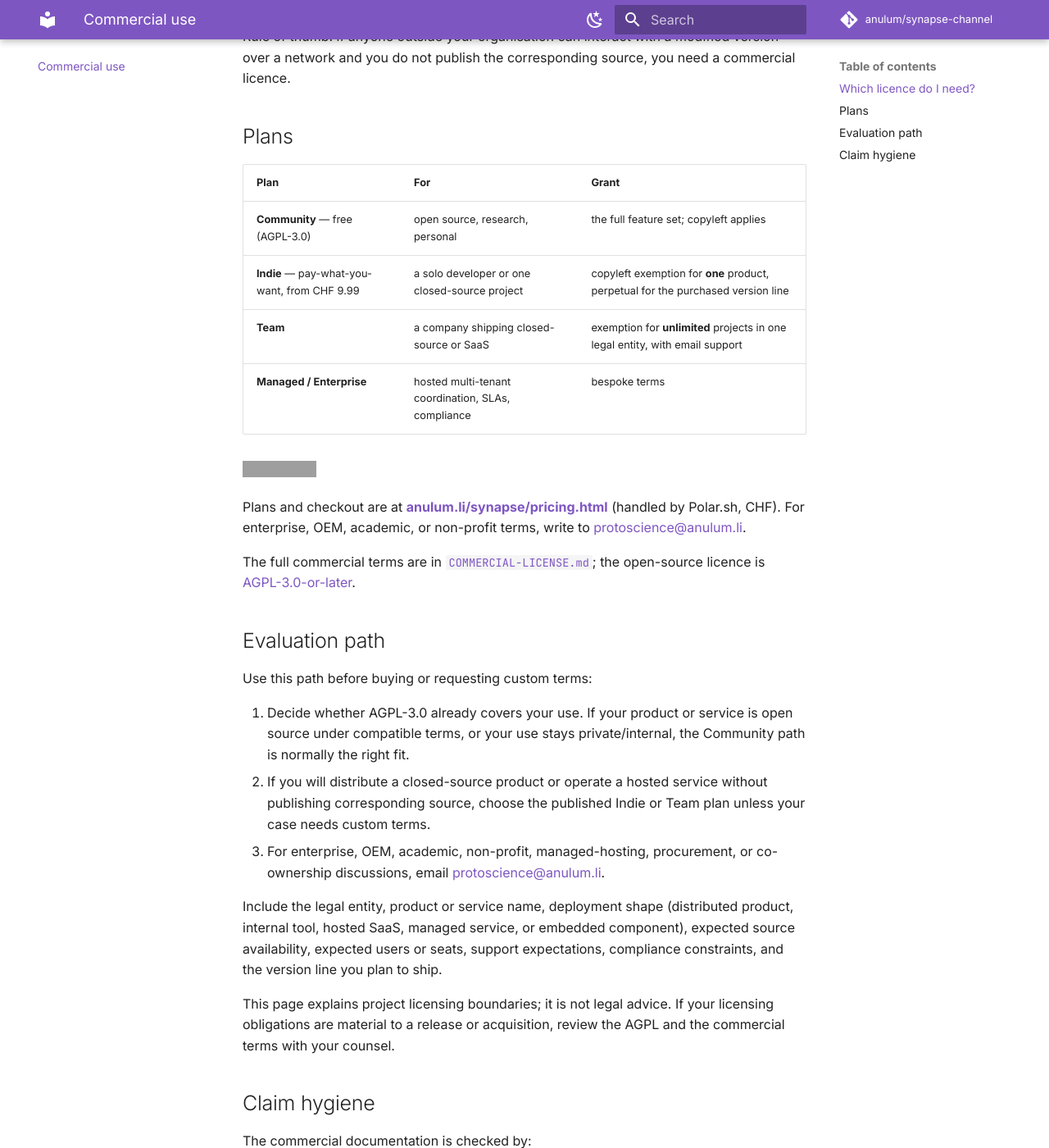
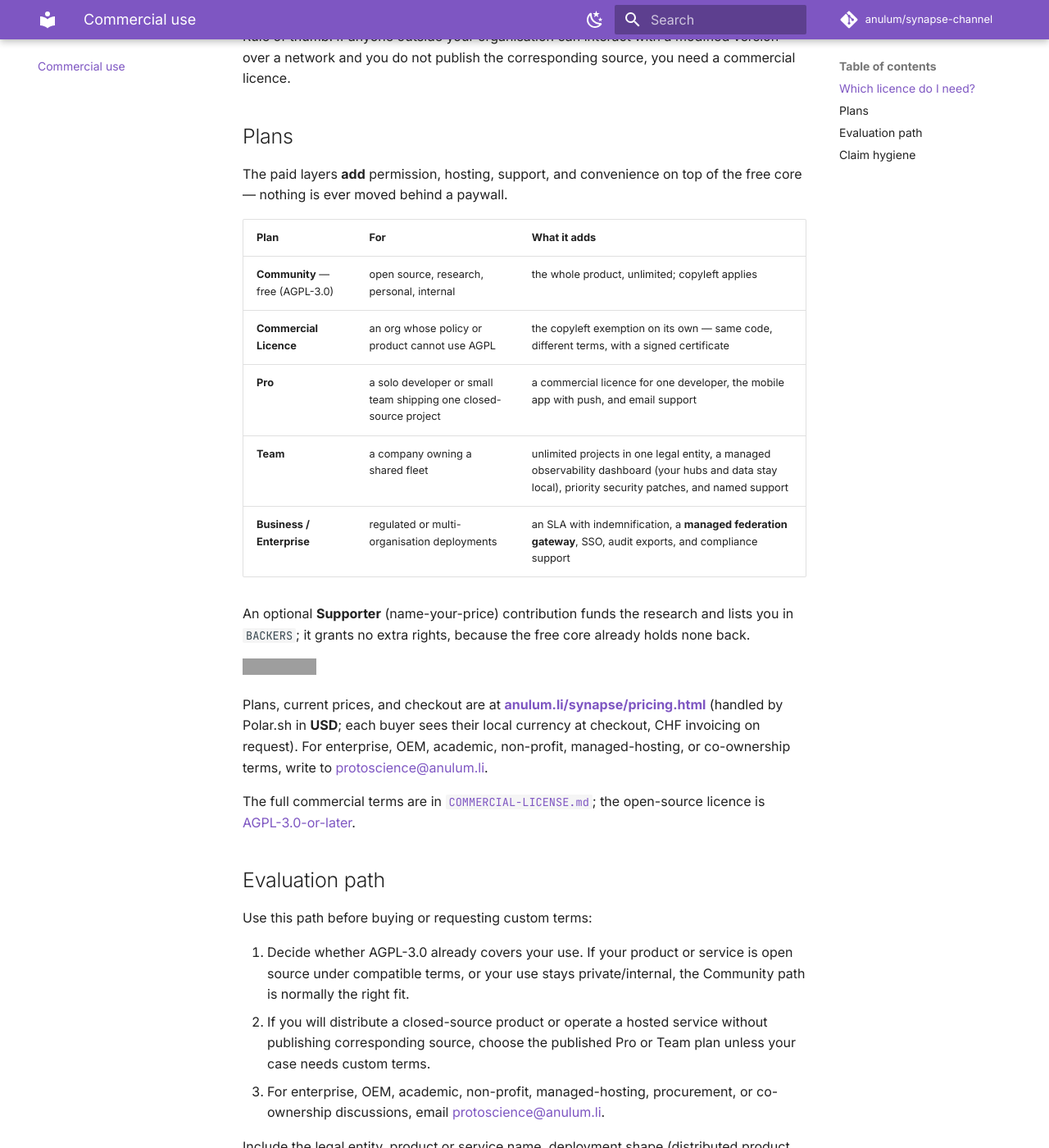
Before and after one commit to anulum/synapse-channel, an MkDocs documentation site: the page built from docs/commercial.md, in a window 1280 px wide and 1400 px high, scrolled down 541 px. Shown: the whole window at 82% size. Built offline with MkDocs 1.6.1 and Material for MkDocs 9.7.7, drawn with Linux system fonts in a browser that asks for light colours; comment, search, counter and statistics services are not loaded; grey boxes are pictures that could not be loaded.

Commit message:
docs: reconcile pricing surfaces to one value-ladder in USD
Three commercial-doc surfaces had drifted apart: README already carried a
value-ladder, while docs/commercial.md and COMMERCIAL-LICENSE.md still sold
the retired "Indie, pay-what-you-want from CHF 9.99" tier. A buyer reading
two of them saw two products. This settles all three on one ladder —
Community (free, AGPL-3.0), a standalone Commercial Licence, Pro, Team, and
Business / Enterprise — with an optional Supporter contribution noted as
goodwill that grants no extra rights, because the free core holds none back.

Prices stay off the markdown and live only on the pricing page, so the
numbers cannot drift here again; the docs describe what each tier adds —
permission, hosting, support, SLA, and the managed federation gateway —
never a capability withheld from the free core. Currency moves to USD, the
infrastructure-buyer default, noting that Polar shows each buyer their local
currency at checkout and CHF invoicing is available on request.

The commercial-claim hygiene checker stays green: the "no feature
difference … a commercial licence changes the terms, not the code" boundary
and the evaluation-flow phrases are preserved.

Authored by Anulum Fortis & Arcane Sapience (protoscience@anulum.li)

```diff
--- a/docs/commercial.md
+++ b/docs/commercial.md
@@ -19,19 +19,27 @@
 
 ## Plans
 
-| Plan | For | Grant |
+The paid layers **add** permission, hosting, support, and convenience on top of the free
+core — nothing is ever moved behind a paywall.
+
+| Plan | For | What it adds |
 | --- | --- | --- |
-| **Community** — free (AGPL-3.0) | open source, research, personal | the full feature set; copyleft applies |
-| **Indie** — pay-what-you-want, from CHF 9.99 | a solo developer or one closed-source project | copyleft exemption for **one** product, perpetual for the purchased version line |
-| **Team** | a company shipping closed-source or SaaS | exemption for **unlimited** projects in one legal entity, with email support |
-| **Managed / Enterprise** | hosted multi-tenant coordination, SLAs, compliance | bespoke terms |
+| **Community** — free (AGPL-3.0) | open source, research, personal, internal | the whole product, unlimited; copyleft applies |
+| **Commercial Licence** | an org whose policy or product cannot use AGPL | the copyleft exemption on its own — same code, different terms, with a signed certificate |
+| **Pro** | a solo developer or small team shipping one closed-source project | a commercial licence for one developer, the mobile app with push, and email support |
+| **Team** | a company owning a shared fleet | unlimited projects in one legal entity, a managed observability dashboard (your hubs and data stay local), priority security patches, and named support |
+| **Business / Enterprise** | regulated or multi-organisation deployments | an SLA with indemnification, a **managed federation gateway**, SSO, audit exports, and compliance support |
+
+An optional **Supporter** (name-your-price) contribution funds the research and lists you
+in `BACKERS`; it grants no extra rights, because the free core already holds none back.
 
 [![View plans and buy a commercial licence](https://img.shields.io/badge/View_plans_%26_buy-anulum.li%2Fsynapse-0a7d3c?style=for-the-badge)](https://anulum.li/synapse/pricing.html)
 
-Plans and checkout are at
+Plans, current prices, and checkout are at
 [**anulum.li/synapse/pricing.html**](https://anulum.li/synapse/pricing.html) (handled by
-Polar.sh, CHF). For enterprise, OEM, academic, or non-profit terms, write to
-[protoscience@anulum.li](mailto:protoscience@anulum.li).
+Polar.sh in **USD**; each buyer sees their local currency at checkout, CHF invoicing on
+request). For enterprise, OEM, academic, non-profit, managed-hosting, or co-ownership
+terms, write to [protoscience@anulum.li](mailto:protoscience@anulum.li).
 
 The full commercial terms are in
 [`COMMERCIAL-LICENSE.md`](https://github.com/anulum/synapse-channel/blob/main/COMMERCIAL-LICENSE.md);
@@ -46,7 +54,7 @@
    open source under compatible terms, or your use stays private/internal, the
    Community path is normally the right fit.
 2. If you will distribute a closed-source product or operate a hosted service
-   without publishing corresponding source, choose the published Indie or Team
+   without publishing corresponding source, choose the published Pro or Team
    plan unless your case needs custom terms.
 3. For enterprise, OEM, academic, non-profit, managed-hosting, procurement, or
    co-ownership discussions, email
```
Also changed, not shown: COMMERCIAL-LICENSE.md (+7 -5 lines), README.md (+1 -1 lines).
